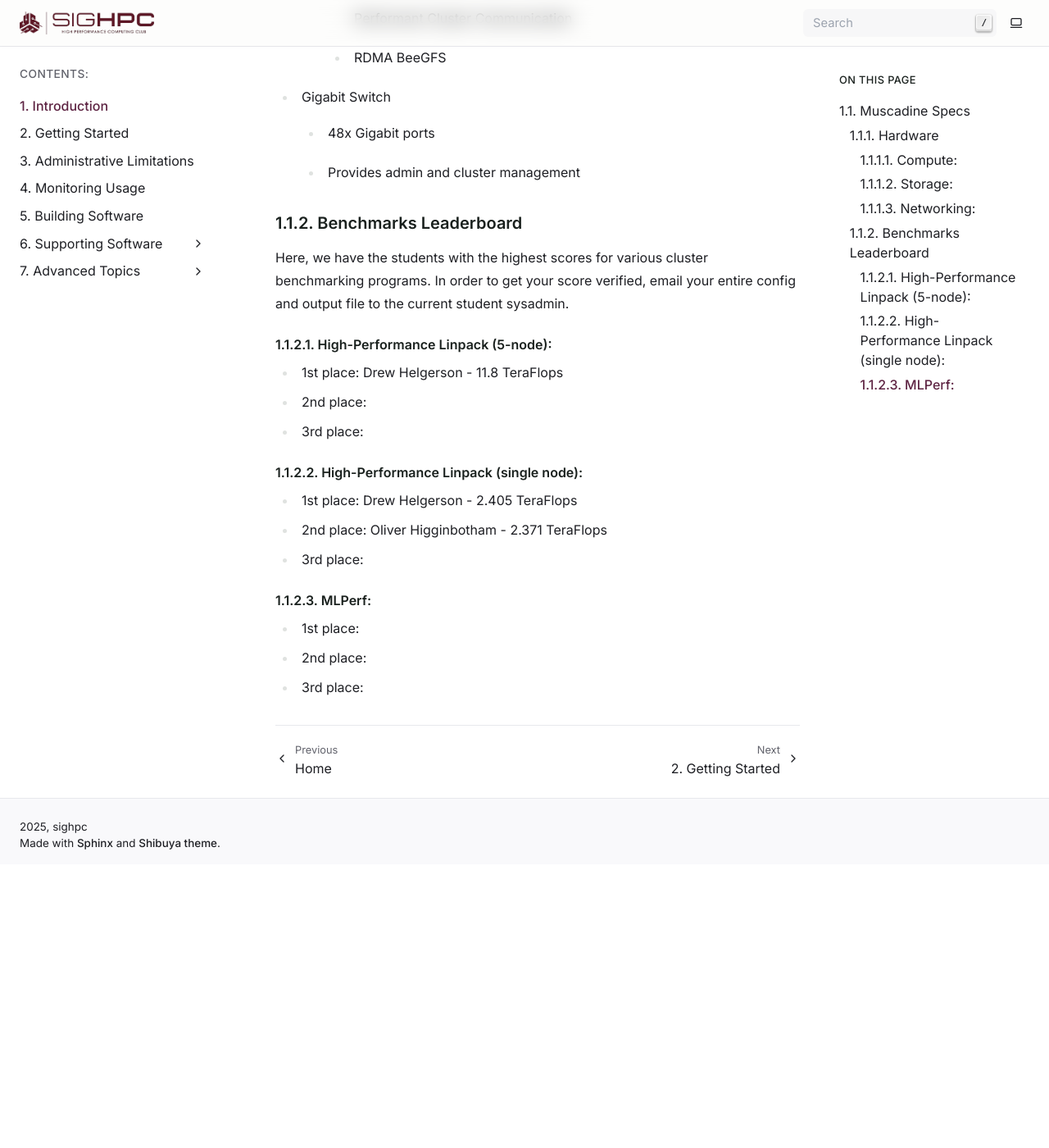
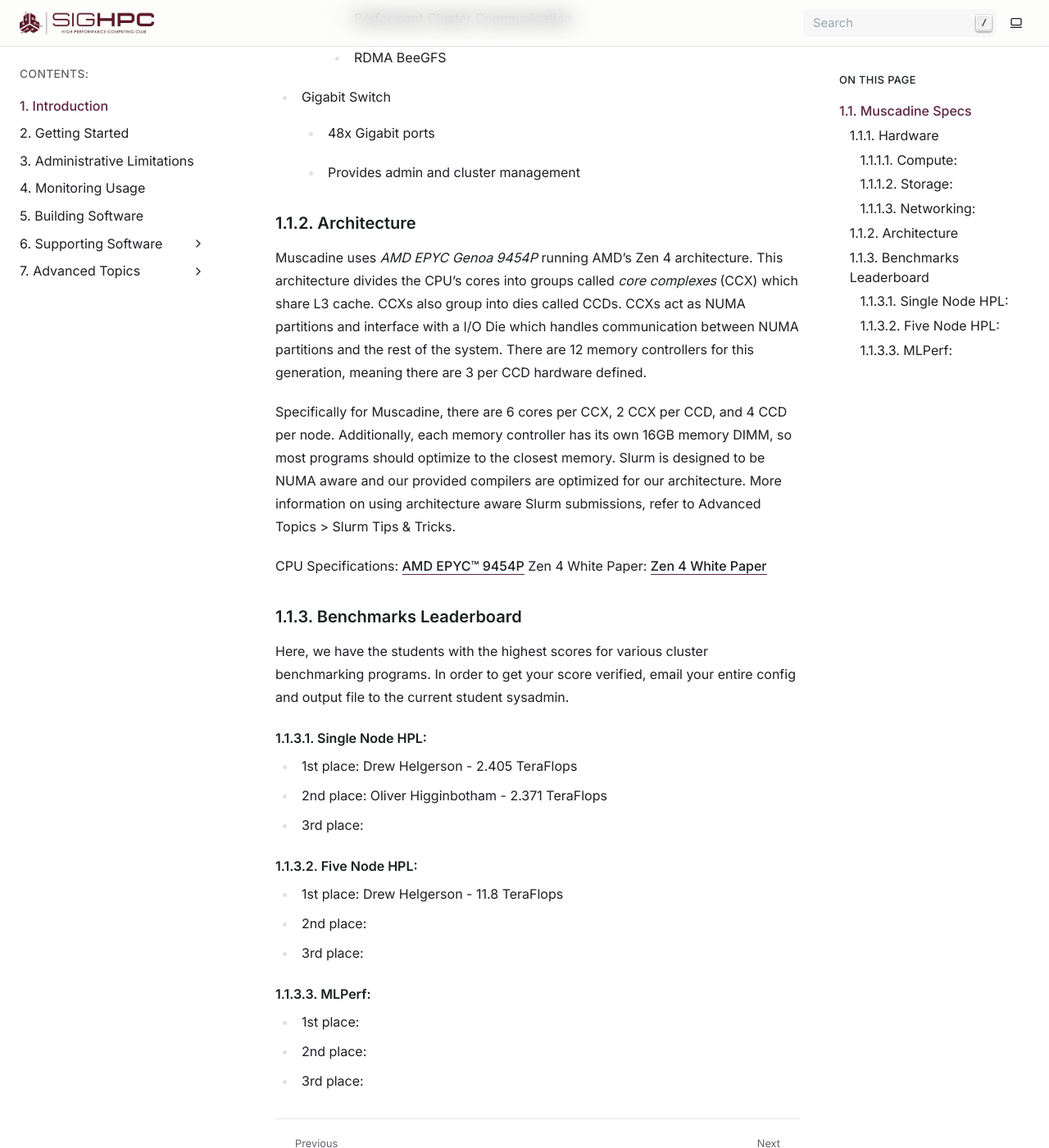
Before and after one commit to msstate-sighpc/muscadine-docs, a Sphinx documentation site: the page built from docs/introduction.md, in a window 1280 px wide and 1400 px high, scrolled down 1336 px. Shown: the whole window at 82% size. Built offline with Sphinx 7.4.7, drawn with Linux system fonts in a browser that asks for light colours; before the commit the page ends 2390 px from its top, so only the background shows below that.

Commit message:
Updated Introduction for User Docs

```diff
--- a/docs/introduction.md
+++ b/docs/introduction.md
@@ -31,17 +31,24 @@ Muscadine is MSU's Special Interest Group in High Performance Computing (SIG-HPC
 	- 48x Gigabit ports
 	- Provides admin and cluster management
 
+### Architecture
+Muscadine uses *AMD EPYC Genoa 9454P* running AMD's Zen 4 architecture. This architecture divides the CPU's cores into groups called *core complexes* (CCX) which share L3 cache. CCXs also group into dies called CCDs. CCXs act as NUMA partitions and interface with a I/O Die which handles communication between NUMA partitions and the rest of the system. There are 12 memory controllers for this generation, meaning there are 3 per CCD hardware defined.
+
+Specifically for Muscadine, there are 6 cores per CCX, 2 CCX per CCD, and 4 CCD per node. Additionally, each memory controller has its own 16GB memory DIMM, so most programs should optimize to the closest memory. Slurm is designed to be NUMA aware and our provided compilers are optimized for our architecture. More information on using architecture aware Slurm submissions, refer to Advanced Topics > Slurm Tips & Tricks.
+
+CPU Specifications: [AMD EPYC™ 9454P](https://www.amd.com/en/products/processors/server/epyc/4th-generation-9004-and-8004-series/amd-epyc-9454p.html)
+Zen 4 White Paper: [Zen 4 White Paper](https://www.amd.com/en/products/processors/server/epyc/4th-generation-architecture.html)
+
 ### Benchmarks Leaderboard
 Here, we have the students with the highest scores for various cluster benchmarking programs. In order to get your score verified, email your entire config and output file to the current student sysadmin.
+#### Single Node HPL:
+- 1st place: Drew Helgerson - 2.405 TeraFlops
+- 2nd place: Oliver Higginbotham - 2.371 TeraFlops
+- 3rd place:
 
-#### High-Performance Linpack (5-node):
+#### Five Node HPL:
 - 1st place: Drew Helgerson - 11.8 TeraFlops
 - 2nd place:
-- 3rd place:
-
-#### High-Performance Linpack (single node):
-- 1st place: Drew Helgerson - 2.405 TeraFlops
-- 2nd place: Oliver Higginbotham - 2.371 TeraFlops
 - 3rd place:
 
 #### MLPerf:
```
